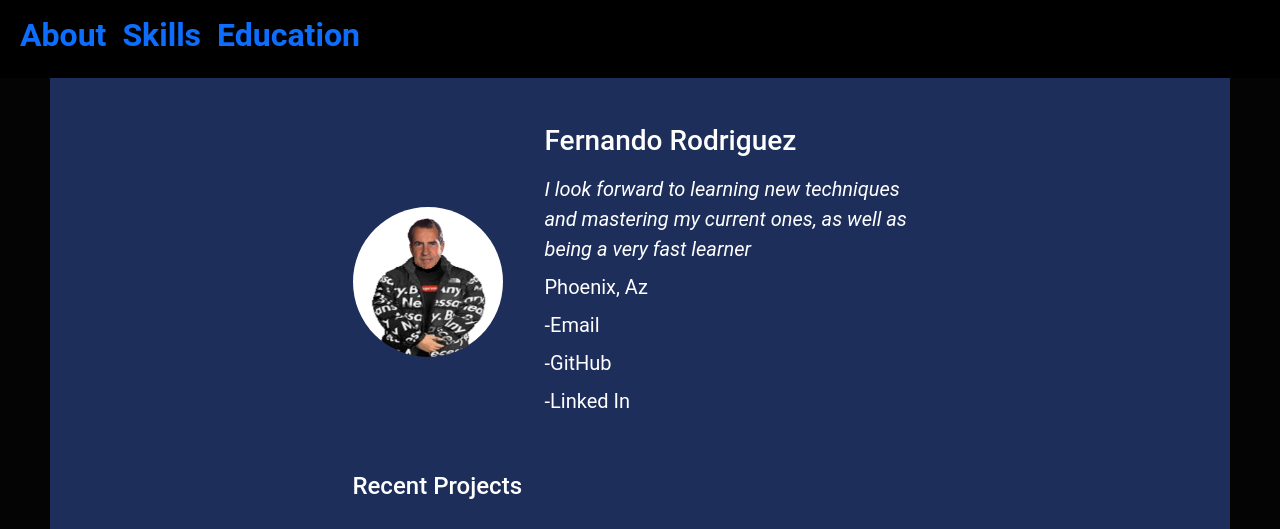
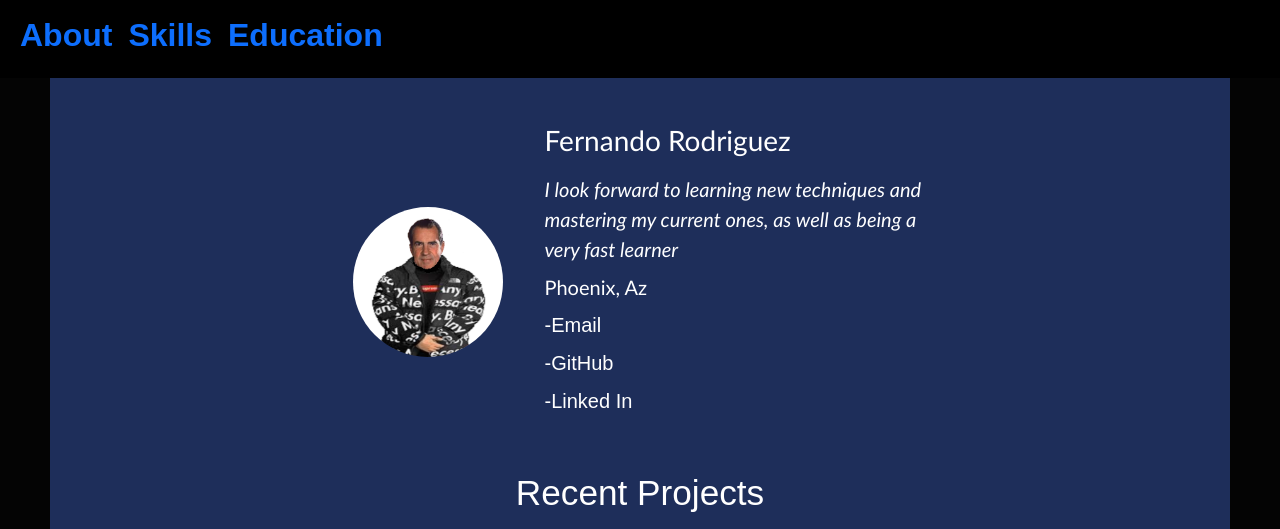
Before and after one commit to FernandoRodriguez23/Profolio-Project, a plain HTML site: page index.html in a window 1280 px wide. Shown: the top 529 px of the page. Drawn offline with nearby package versions, Linux system fonts and the light colour scheme.

Commit message:
Move a few things

```diff
--- a/index.html
+++ b/index.html
@@ -46,14 +46,14 @@
                                     <li class="pb-2">
                                         <em>I look forward to learning new techniques and mastering my current ones, as well as being a very fast learner</em></li>
                                     <li class="pb-2">Phoenix, Az </li>
-                                    <li class="pb-2"><a href="mailto:fernando2629.rodriguez@gmail.com">-Email</a></li>
-                                    <li class="pb-2"><a href="https://github.com/FernandoRodriguez23">-GitHub</a></li>
-                                    <li class="pb-2"><a href="https://www.linkedin.com/in/fernando-rodriguez-17a84b208">-Linked In</a></li>
+                                    <li class="pb-2 link-item"><a href="mailto:fernando2629.rodriguez@gmail.com">-Email</a></li>
+                                    <li class="pb-2 link-item"><a href="https://github.com/FernandoRodriguez23">-GitHub</a></li>
+                                    <li class="pb-2 link-item"><a href="https://www.linkedin.com/in/fernando-rodriguez-17a84b208">-Linked In</a></li>
                                 </ul>
                             </figcaption>
                         </figure>
                     </div>
-                    <h4 class="pt-3">Recent Projects</h4>
+                    <h4 class="pt-3 project-title">Recent Projects</h4>
                     <br>
                     <div class="recent-projects">
                         <div class="col-md-6 p-1">
--- a/style.scss
+++ b/style.scss
@@ -1,5 +1,5 @@
 body{
-    font-family: 'Roboto',sans-serif;
+    font-family: 'Trebuchet MS', 'Lucida Sans Unicode', 'Lucida Grande', 'Lucida Sans', Arial, sans-serif;
     background-color: #040404;
     color: #fff;
     position: relative;
@@ -71,11 +71,15 @@ ul{
         align-items: center;
         .caption{
             padding-left: 10px;
+            .link-item{
+                font-family: fantasy;
+            }
         }
         font-size: 1.25rem;
     }
     .nav-link{
         font-size: 2rem;
+        font-family: fantasy;
     }
     .about{
         margin-top: 100px;
@@ -122,6 +126,11 @@ ul{
     }
     .recent-projects{
         display: flex;
+    }
+    .project-title{
+        text-align: center;
+        font-family: fantasy;
+        font-size: 2.2rem;
     }
 }
 
```
Also changed, not shown: css/min/style.min.css, css/style.css, 2 other files.
